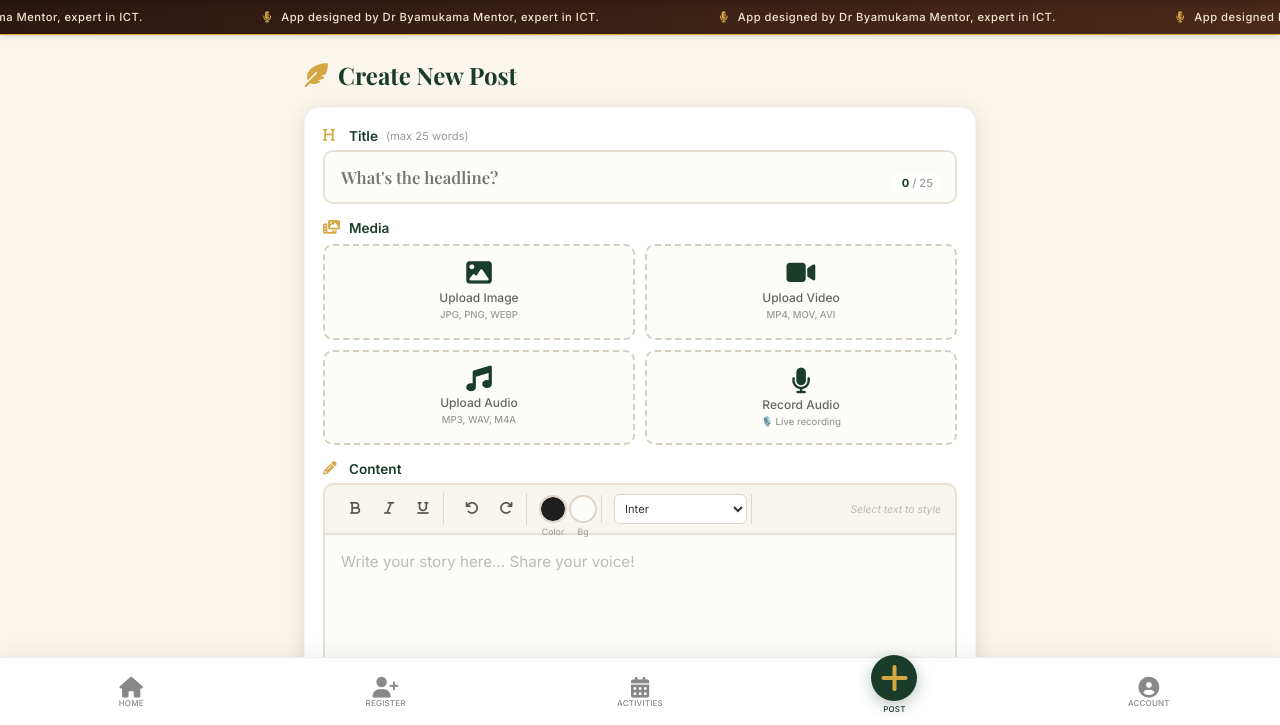
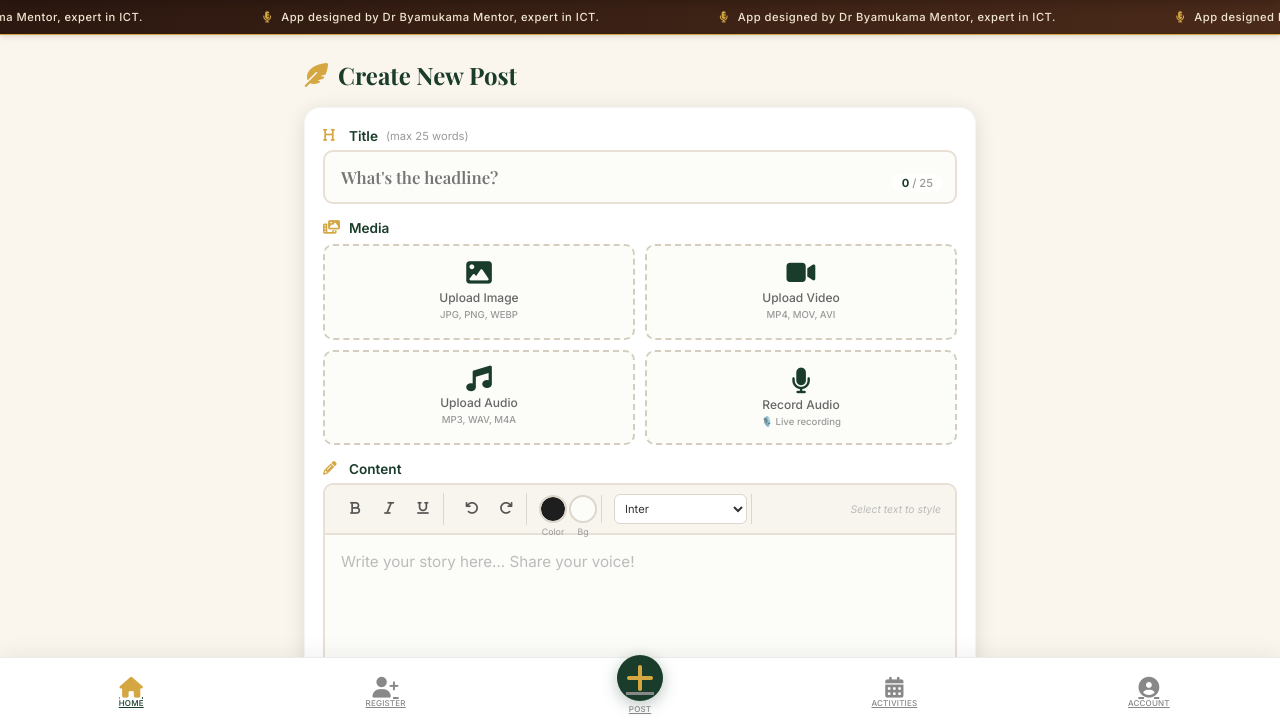
Before and after one commit to Byamukama1/BMD-APP, a plain HTML site: page post.html in a window 1280 px wide. Shown: the part 73-798 px from the top of the page. Drawn offline with nearby package versions, Linux system fonts and the light colour scheme; no server answers; a web font is replaced by a local one.

Commit message:
Update post.html

```diff
--- a/post.html
+++ b/post.html
@@ -1058,30 +1058,35 @@
         </div>
 
     </main>
-    <!-- ===== BOTTOM NAV ===== -->
-    <nav class="bottom-nav">
-        <button class="nav-item" data-tab="home" id="navHome">
+    <!-- ===== BOTTOM NAVIGATION ===== -->
+<nav class="bottom-nav" id="bottomNav">
+
+    <a href="index.html" class="nav-item active" id="navHome">
         <i class="fas fa-home"></i>
         <span class="label">Home</span>
-        </button>
-        <button class="nav-item" data-tab="register" id="navRegister">
+    </a>
+
+    <a href="register.html" class="nav-item" id="navRegister">
         <i class="fas fa-user-plus"></i>
         <span class="label">Register</span>
-        </button>
-        <button class="nav-item" data-tab="activities" id="navActivities">
+    </a>
+
+    <a href="post.html" class="nav-item post-btn" id="navPost">
+        <i class="fas fa-plus"></i>
+        <span class="label">Post</span>
+    </a>
+
+    <a href="activities.html" class="nav-item" id="navActivities">
         <i class="fas fa-calendar-alt"></i>
         <span class="label">Activities</span>
-        </button>
-        <button class="nav-item post-btn active" data-tab="post" id="navPost">
-            <i class="fas fa-plus"></i>
-            <span class="label">Post</span>
-        </button>
-        <button class="nav-item" data-tab="account" id="navAccount">
+    </a>
+
+    <a href="account.html" class="nav-item" id="navAccount">
         <i class="fas fa-user-circle"></i>
         <span class="label">Account</span>
-        </button>
+    </a>
+
 </nav>
-
     <!-- ===== TOAST ===== -->
     <div class="toast" id="toast"></div>
 
```
Lines whose indentation alone changed are shown as unchanged.
